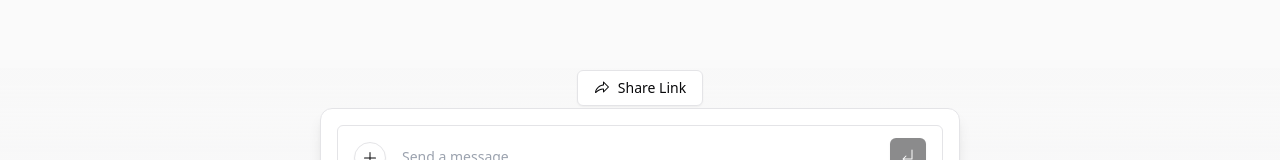
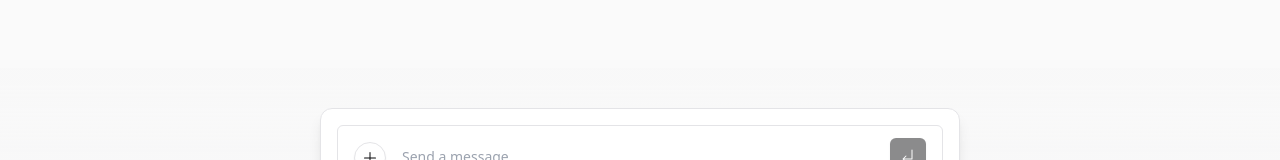
Before and after one commit to ryanyogan/jarvis, a Next.js app: page / in a window 1280 px wide. Shown: the part 560-720 px from the top of the page. Built offline with nearby package versions, Linux system fonts and the light colour scheme; no server answers; sample sign-in values are in the browser's storage.

Commit message:
remove share button

```diff
--- a/src/components/chat/chat-panel.tsx
+++ b/src/components/chat/chat-panel.tsx
@@ -5,7 +5,7 @@ import { PromptForm } from "../forms/prompt-form";
 import { ButtonScrollToBottom } from "../shared/button-scroll-to-bottom";
 import { FooterText } from "../shared/footer";
 import { Button } from "../ui/button";
-import { IconRefresh, IconShare, IconStop } from "../ui/icons";
+import { IconRefresh, IconStop } from "../ui/icons";
 
 export interface ChatPanelProps
   extends Pick<
@@ -57,14 +57,6 @@ export default function ChatPanel({
               </Button>
             )
           )}
-          <Button
-            variant="outline"
-            onClick={() => {}}
-            className="bg-background"
-          >
-            <IconShare className="mr-2" />
-            Share Link
-          </Button>
         </div>
 
         <div className="space-y-4 border-t bg-background px-4 py-2 shadow-lg sm:rounded-t-xl sm:border md:py-4">
```
